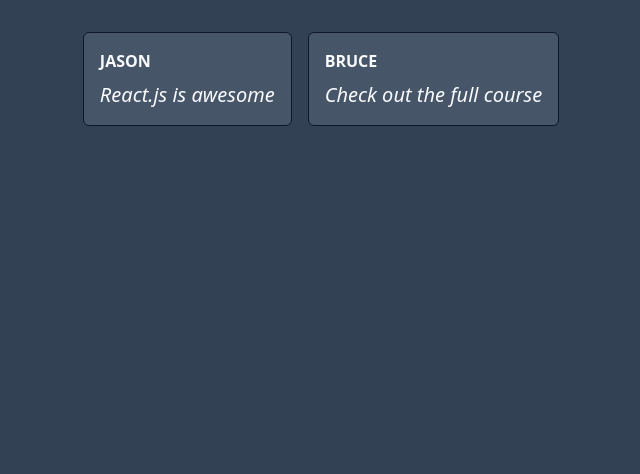
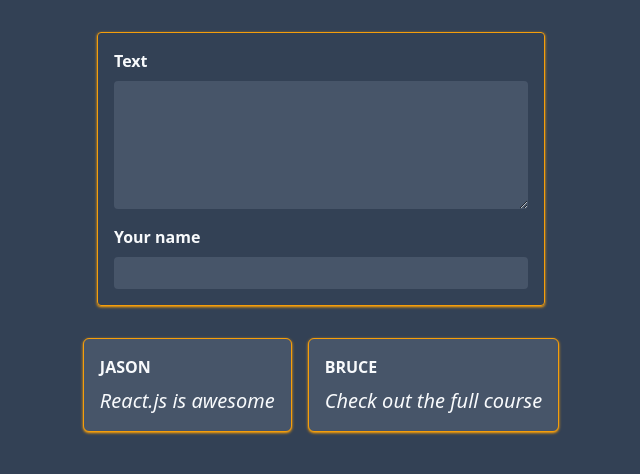
Before and after one commit to JasonWu73/react-practice, a React (Vite) app: page / in a window 1280 px wide. Shown: the top 474 px of the page, without its empty margins (319-959 px from the left). Built offline with nearby package versions, Linux system fonts and the light colour scheme.

Commit message:
add post component

```diff
--- /dev/null
+++ b/src/posts/AddPost.tsx
@@ -0,0 +1,33 @@
+import React from 'react'
+
+export function AddPost() {
+
+  function handleSubmit(event: React.FormEvent<HTMLFormElement>) {
+    event.preventDefault()
+  }
+
+  return (
+    <form
+      onSubmit={handleSubmit}
+      className="mx-auto mt-8 p-4 space-y-4 max-w-md border border-amber-500 rounded shadow shadow-amber-500"
+    >
+      <div className="flex flex-col gap-2">
+        <label htmlFor="text" className="w-24 font-semibold">Text</label>
+        <textarea
+          id="text"
+          rows={5}
+          className="flex-grow px-2 py-1 bg-slate-600 rounded focus:outline-none focus:ring-1 focus:ring-amber-500"
+        />
+      </div>
+
+      <div className="flex flex-col gap-2">
+        <label htmlFor="author" className="w-24 font-semibold">Your name</label>
+        <input
+          type="text"
+          id="author"
+          className="flex-grow px-2 py-1 bg-slate-600 rounded focus:outline-none focus:ring-1 focus:ring-amber-500"
+        />
+      </div>
+    </form>
+  )
+}
--- a/src/posts/Post.tsx
+++ b/src/posts/Post.tsx
@@ -5,7 +5,7 @@
 
 export function Post({author, text}: PostProps) {
   return (
-    <li className="p-4 space-y-2 bg-slate-600 border border-slate-900 rounded-md">
+    <li className="p-4 space-y-2 bg-slate-600 border border-amber-500 rounded-md shadow shadow-amber-500">
       <p className="uppercase font-semibold">{author}</p>
       <p className="italic text-xl font-light">{text}</p>
     </li>
--- a/src/posts/PostList.tsx
+++ b/src/posts/PostList.tsx
@@ -1,10 +1,15 @@
 import { Post } from '@/posts/Post'
+import { AddPost } from '@/posts/AddPost'
 
 export function PostList() {
   return (
-    <ul className="flex justify-center gap-4 flex-wrap mt-8">
-      <Post author="Jason" text="React.js is awesome"/>
-      <Post author="Bruce" text="Check out the full course"/>
-    </ul>
+    <>
+      <AddPost/>
+
+      <ul className="flex justify-center gap-4 flex-wrap mt-8">
+        <Post author="Jason" text="React.js is awesome"/>
+        <Post author="Bruce" text="Check out the full course"/>
+      </ul>
+    </>
   )
 }
```
